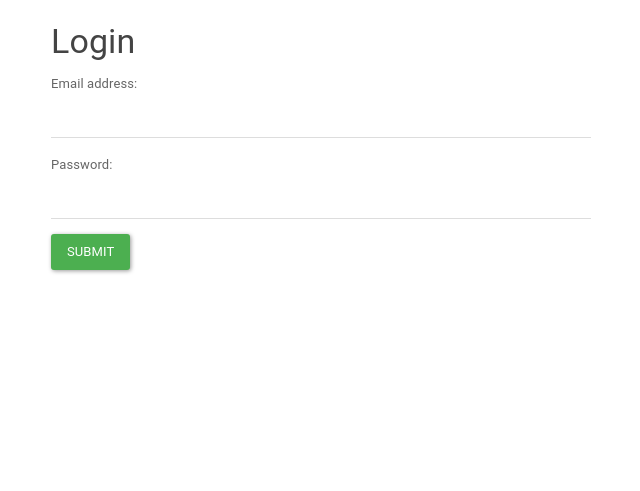
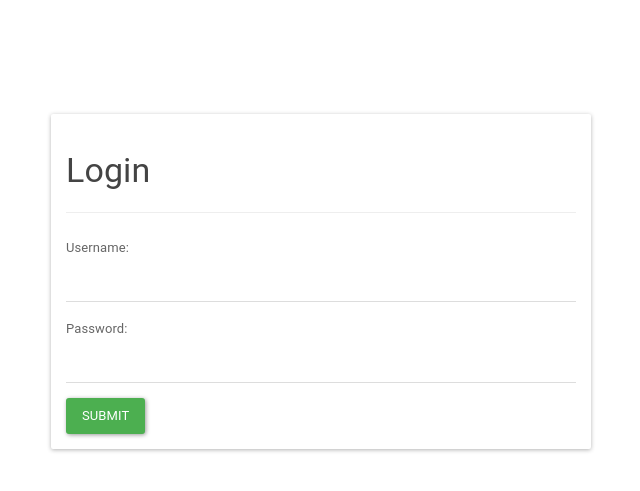
Before and after one commit to sanalrepo1993/mezan, a Django app: template mezan/templates/auth/login.html in a window 1280 px wide. Shown: the top 491 px of the page, without its empty margins (319-959 px from the left). Run offline with Django 3.2, Linux system fonts and the light colour scheme; the template is opened without the code that fills it, so the values that code supplies are empty; some libraries are stand-ins or nearby versions.

Commit message:
added login page

```diff
--- a/mezan/mezan/urls.py
+++ b/mezan/mezan/urls.py
@@ -18,5 +18,5 @@ from django.urls import path,include
 
 urlpatterns = [
     path('admin/', admin.site.urls),
-    path('dashboard/', include('dashboard.urls')),
+    path('', include('dashboard.urls')),
 ]
--- a/mezan/templates/auth/login.html
+++ b/mezan/templates/auth/login.html
@@ -3,11 +3,14 @@
 {% block body %}
 
 <div class="container">
-    <div class="col-sm-6 col-sm-offset-3">
+    <div class="col-sm-6 col-sm-offset-3" style="margin-top:10%;">
+        <div class="panel panel-default">
+            <div class="panel-body">
                         <h3>Login</h3>
+                        <hr>
                 <form action="/action_page.php">
                 <div class="form-group">
-            <label for="username">Email address:</label>
+                    <label for="username">Username:</label>
                     <input type="text" class="form-control" id="username">
                 </div>
                 <div class="form-group">
@@ -19,5 +22,8 @@
             </div>
         </div>
 
+    </div>
+</div>
+
 
 {% endblock body %}
```
Lines whose indentation alone changed are shown as unchanged.
